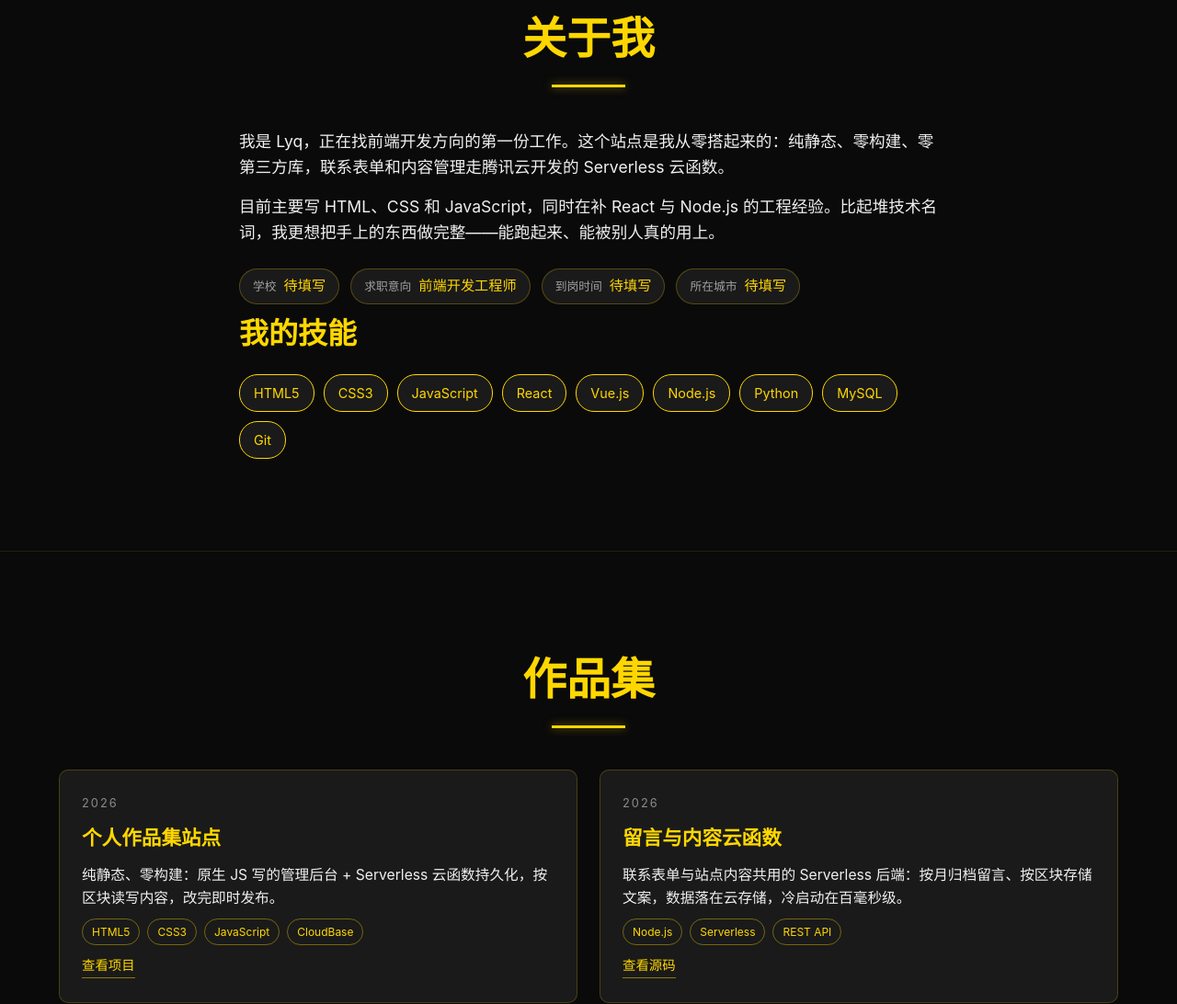
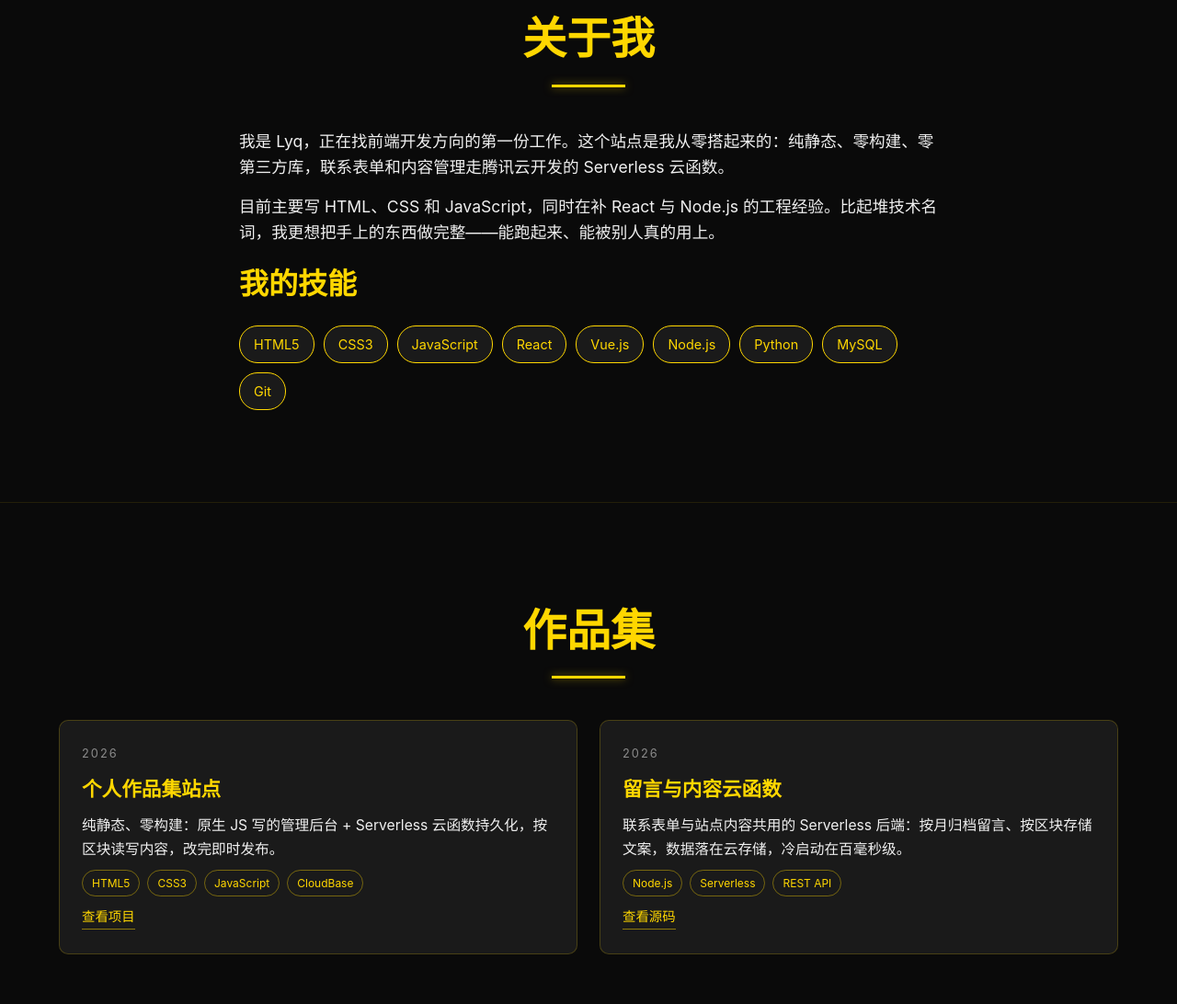
Before and after one commit to Lee-Orlando/sixth, a plain HTML site: page index.html in a window 1280 px wide. Shown: the part 887-1979 px from the top of the page at 92% size. Drawn offline with Linux system fonts and the light colour scheme; no server answers.

Commit message:
remove(about): 去掉学校/求职意向/到岗时间/所在城市四个字段
按需求删掉 about 区块里的四个 HR 字段：HTML 里的 dl 结构、前端 SECTIONS 表、
云函数白名单、以及对应 CSS（含移动端居中规则）都已移除。
about 区块现在只剩两段自我介绍。

```diff
--- a/css/styles.css
+++ b/css/styles.css
@@ -299,36 +299,6 @@ section[id] {
 .about-content p {
     margin-bottom: 15px;
     font-size: 1.1rem;
-}
-
-/* 学校 / 求职意向 / 到岗时间 / 城市：HR 只看这几行 */
-.about-meta {
-    display: flex;
-    flex-wrap: wrap;
-    gap: 12px;
-    margin: 25px 0 5px;
-    padding: 0;
-}
-
-.about-meta-item {
-    display: flex;
-    align-items: baseline;
-    gap: 8px;
-    background: var(--dark-gray);
-    border: 1px solid rgba(255, 215, 0, 0.25);
-    border-radius: 20px;
-    padding: 6px 14px;
-}
-
-.about-meta dt {
-    font-size: 0.8rem;
-    color: #a0a0a0;
-}
-
-.about-meta dd {
-    margin: 0;
-    font-size: 0.95rem;
-    color: var(--gold);
 }
 
 /* ---------- 联系方式直连 ---------- */
@@ -989,10 +959,6 @@ h1, h2, h3, h4 {
         text-align: center;
     }
 
-    .about-meta {
-        justify-content: center;
-    }
-
     .editor-actions {
         justify-content: center;
     }
--- a/index.html
+++ b/index.html
@@ -82,13 +82,6 @@
                     <div id="aboutView" data-section="about">
                         <p data-field="lead">我是 Lyq，正在找前端开发方向的第一份工作。这个站点是我从零搭起来的：纯静态、零构建、零第三方库，联系表单和内容管理走腾讯云开发的 Serverless 云函数。</p>
                         <p data-field="more">目前主要写 HTML、CSS 和 JavaScript，同时在补 React 与 Node.js 的工程经验。比起堆技术名词，我更想把手上的东西做完整——能跑起来、能被别人真的用上。</p>
-
-                        <dl class="about-meta">
-                            <div class="about-meta-item"><dt>学校</dt><dd data-field="school">待填写</dd></div>
-                            <div class="about-meta-item"><dt>求职意向</dt><dd data-field="role">前端开发工程师</dd></div>
-                            <div class="about-meta-item"><dt>到岗时间</dt><dd data-field="available">待填写</dd></div>
-                            <div class="about-meta-item"><dt>所在城市</dt><dd data-field="city">待填写</dd></div>
-                        </dl>
 
                         <h3>我的技能</h3>
                         <!-- skills 自己就是一个区块：默认标签列表写在 <ul data-field="items"> 里，
--- a/js/main.js
+++ b/js/main.js
@@ -480,11 +480,7 @@
             label: '关于我',
             fields: [
                 { name: 'lead', label: '第一段自我介绍', type: 'textarea', rows: 3, max: 800 },
-                { name: 'more', label: '第二段自我介绍', type: 'textarea', rows: 3, max: 800 },
-                { name: 'school', label: '学校', max: 80 },
-                { name: 'role', label: '求职意向', max: 80 },
-                { name: 'available', label: '到岗时间', max: 60 },
-                { name: 'city', label: '所在城市', max: 60 }
+                { name: 'more', label: '第二段自我介绍', type: 'textarea', rows: 3, max: 800 }
             ]
         },
         {
```
Also changed, not shown: cloudfunctions/content/index.js (+2 -6 lines), README.md.
